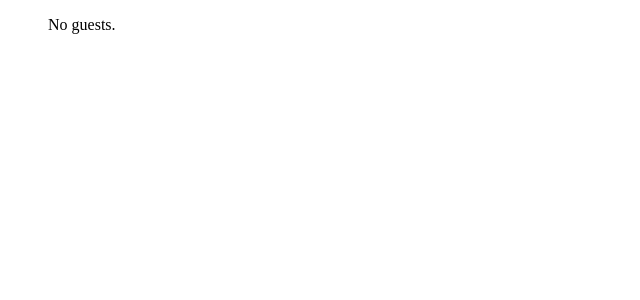
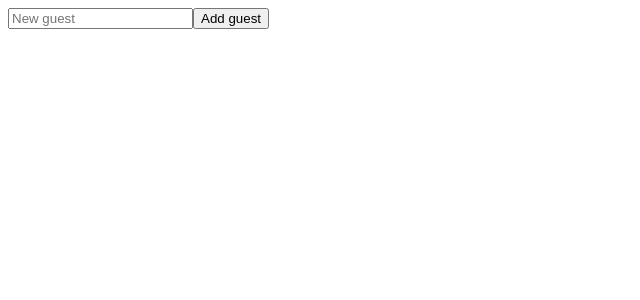
Before and after one commit to sean-xiao-zhao7/react-ts-proj1, a React (Create React App) app: page / in a window 1280 px wide. Shown: the top 300 px of the page, without its empty margins (0-640 px from the left). Built offline with nearby package versions, Linux system fonts and the light colour scheme.

Commit message:
Allow adding guests

```diff
--- a/src/components/GuestList.tsx
+++ b/src/components/GuestList.tsx
@@ -1,5 +1,5 @@
 interface ChildProps {
-    guestList?: [];
+    guestList?: any[];
 }
 
 const GuestList: React.FC<ChildProps> = ({ guestList }) => {
--- a/src/components/Reservations.tsx
+++ b/src/components/Reservations.tsx
@@ -1,5 +1,27 @@
+import { useState } from "react";
 import GuestList from "./GuestList";
 
 export const Reservations = () => {
-    return <GuestList />;
+    const [guestList, setGuestList] = useState<string[]>([]);
+    const [newGuest, setNewGuest] = useState<string>("");
+
+    const addGuestHandler = () => {
+        setGuestList((prevState) => {
+            return [...prevState, newGuest];
+        });
+        setNewGuest("");
+    };
+
+    return (
+        <>
+            <input
+                type="text"
+                value={newGuest}
+                placeholder="New guest"
+                onChange={(e) => setNewGuest(e.target.value)}
+            />
+            <button onClick={addGuestHandler}>Add guest</button>
+            <GuestList guestList={guestList} />
+        </>
+    );
 };
```
